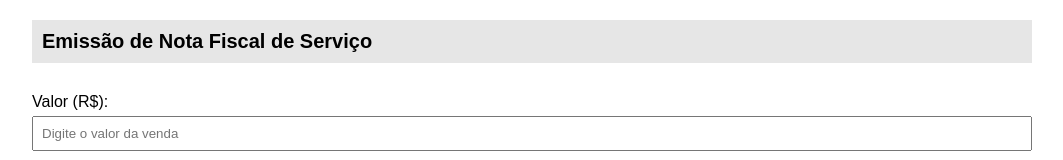
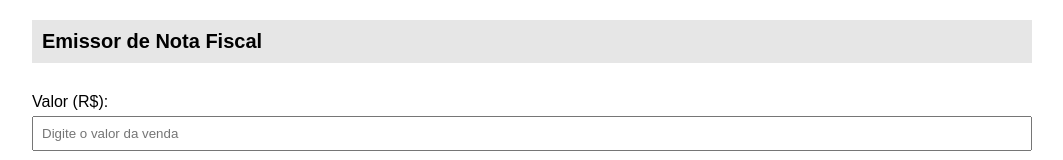
Before and after one commit to NeemiasHD/Exercicio_Pratico, a plain HTML site: page Index.html in a window 1280 px wide. Shown: the top 160 px of the page, without its empty margins (108-1171 px from the left). Drawn offline with Linux system fonts and the light colour scheme.

Commit message:
atualização

```diff
--- a/Index.html
+++ b/Index.html
@@ -4,7 +4,7 @@
 <head>
     <meta charset="UTF-8">
     <meta name="viewport" content="width=device-width, initial-scale=1.0">
-    <title>Emissão de Nota Fiscal de Serviço</title>
+    <title>Gerador de Nota Fiscal</title>
     <style>
         * {
             margin: 0;
@@ -37,8 +37,8 @@
 
         <div style="max-width: 1000px; width: 100%;">
 
-            <h1 style="background-color: #e6e6e6; font-size: 20px; padding: 10px; margin-bottom: 30px;">Emissão de Nota
-                Fiscal de Serviço</h1>
+            <h1 style="background-color: #e6e6e6; font-size: 20px; padding: 10px; margin-bottom: 30px;">Emissor de Nota
+                Fiscal</h1>
 
             <form style="margin-bottom: 20px;">
                 <label for="valor-venda">Valor (R$):</label>
```
